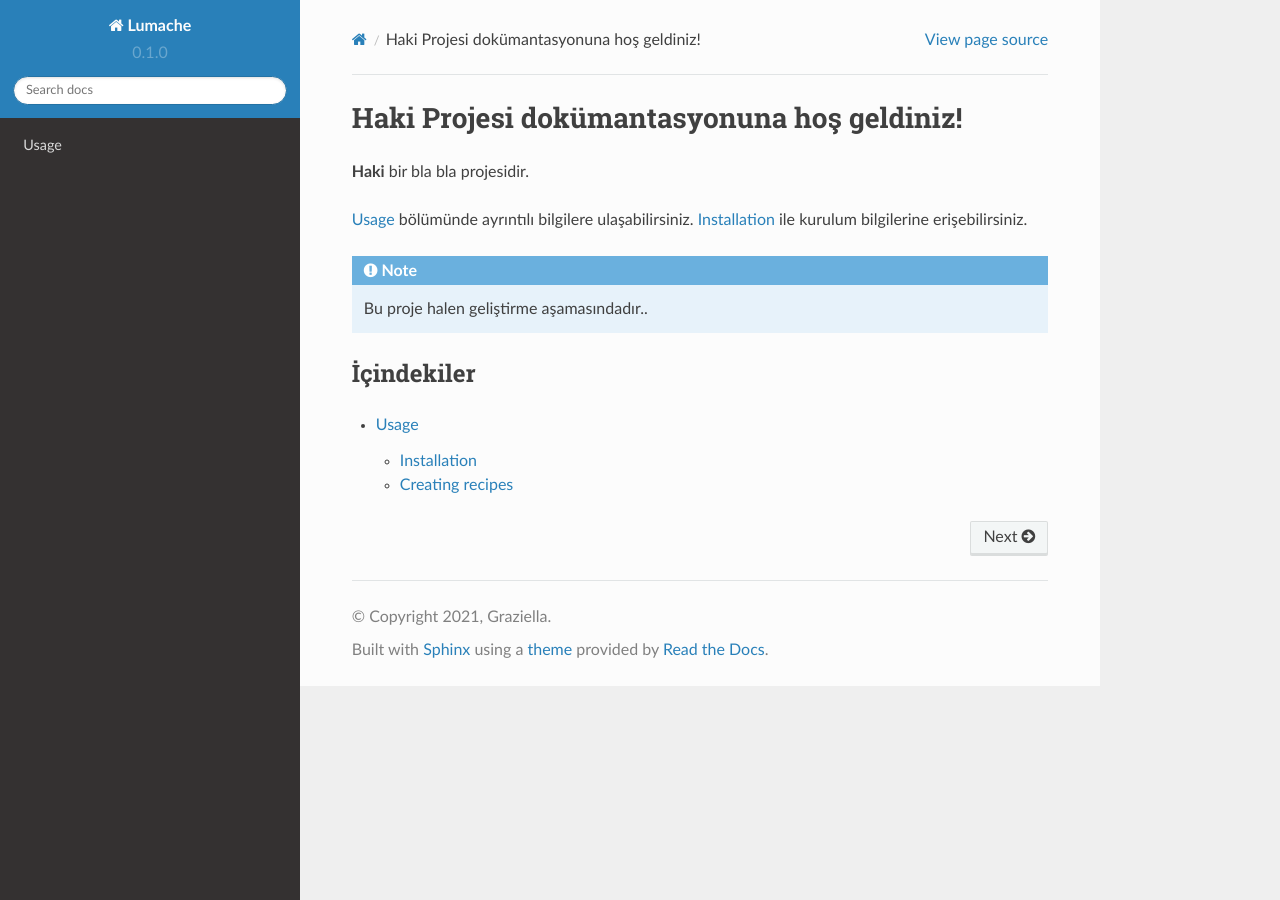
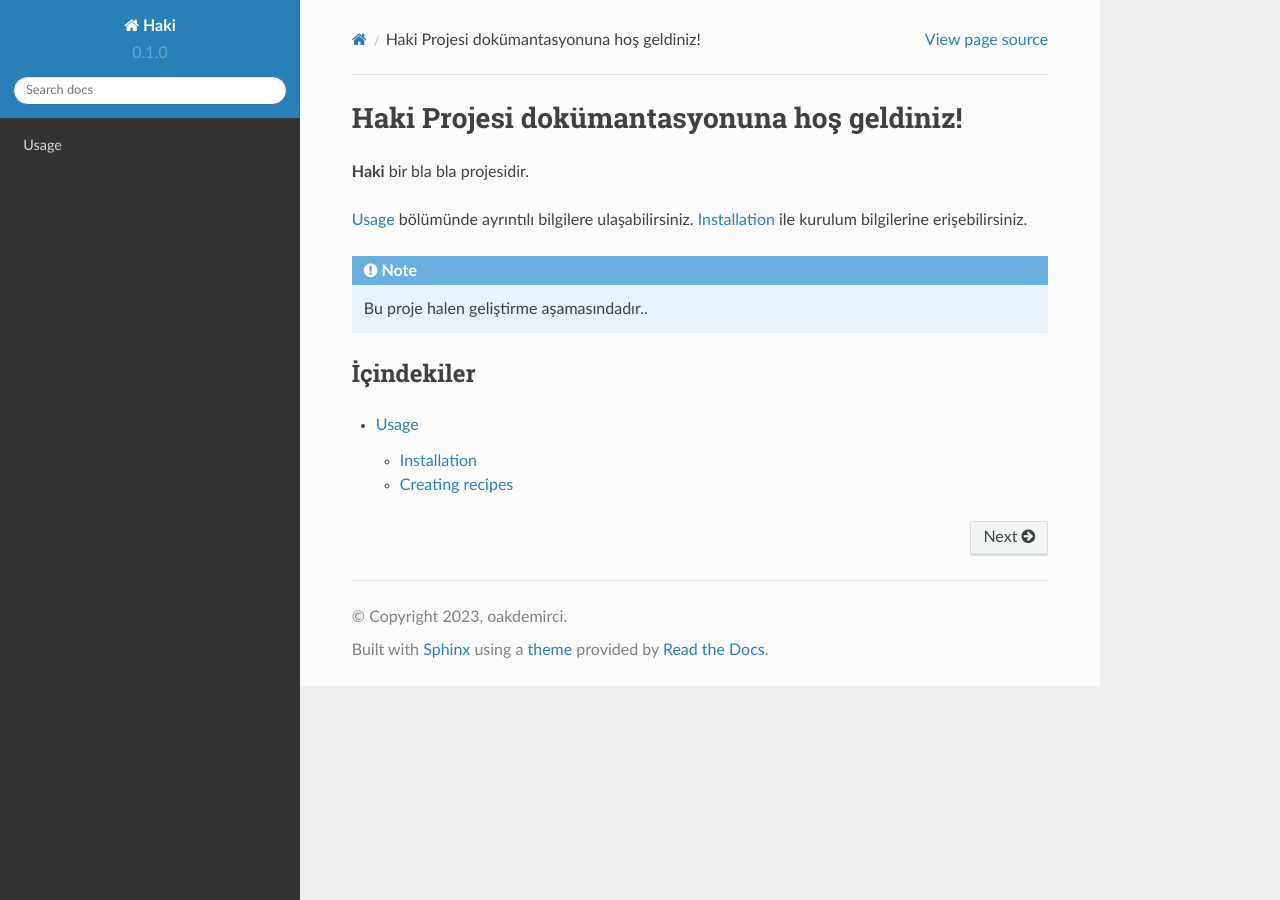
Before and after one commit to oakdemirci/rtdhakitr, a Sphinx documentation site: the page built from docs/source/index.rst, in a window 1280 px wide. Built offline with Sphinx 7.4.7 and the Read the Docs theme 2.0.0, drawn with Linux system fonts in a browser that asks for light colours.

Commit message:
Update conf.py

```diff
--- a/docs/source/conf.py
+++ b/docs/source/conf.py
@@ -2,9 +2,9 @@
 
 # -- Project information
 
-project = 'Lumache'
-copyright = '2021, Graziella'
-author = 'Graziella'
+project = 'Haki'
+copyright = '2023, oakdemirci'
+author = 'oakdemirci'
 
 release = '0.1'
 version = '0.1.0'
```
